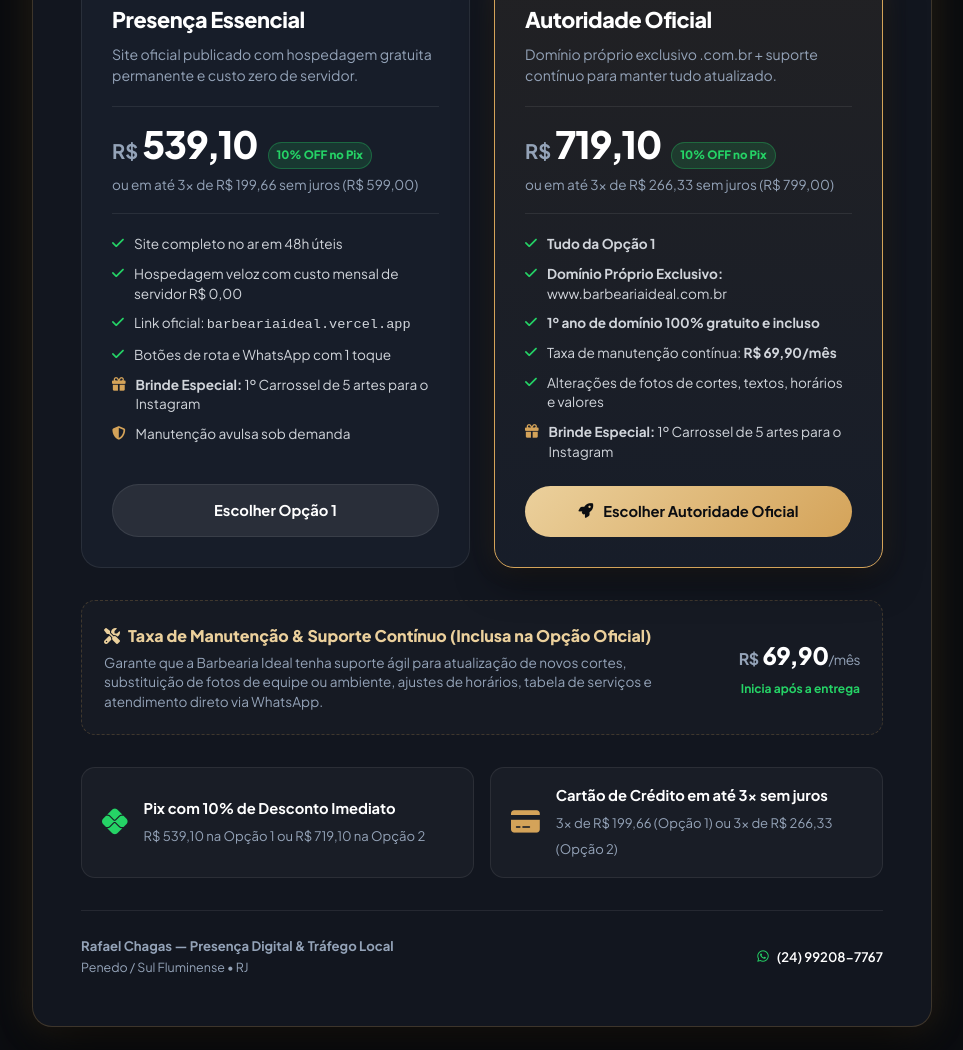
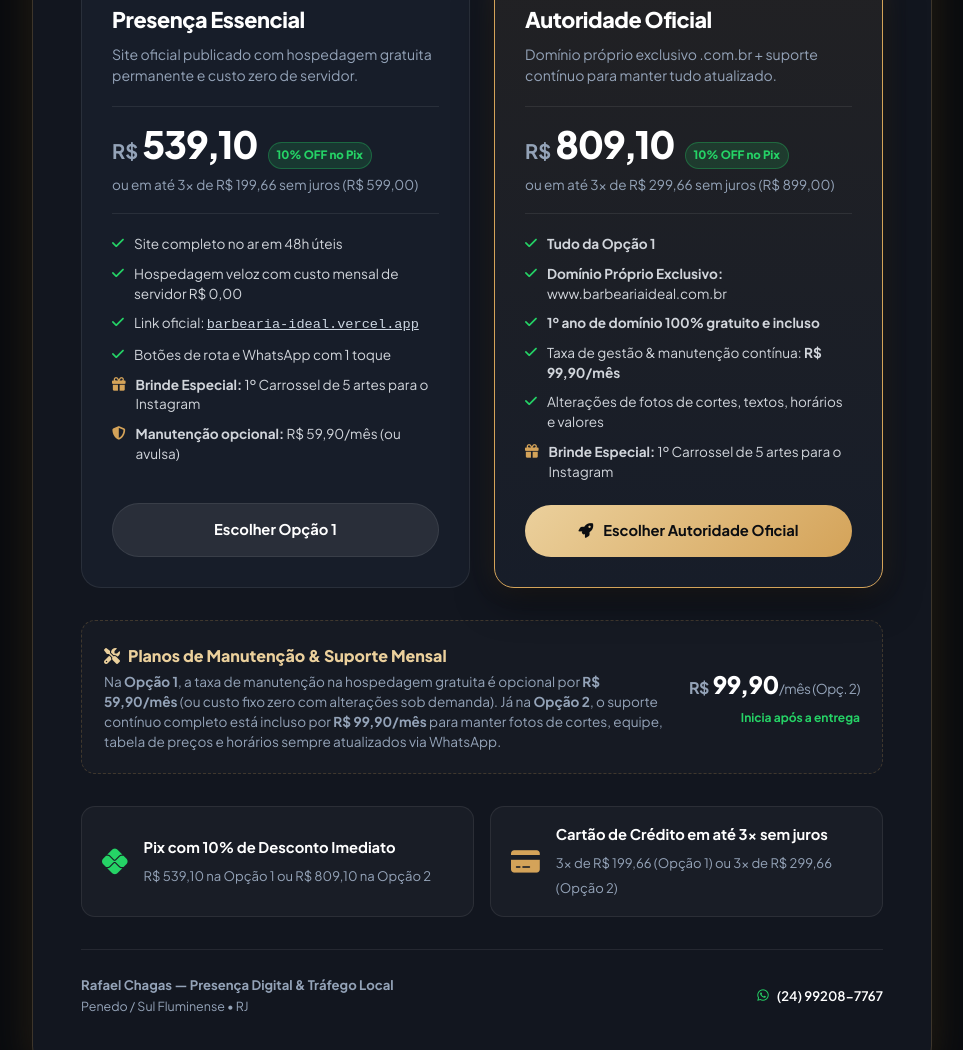
Before and after one commit to vemprapenedorj/Barbearia-Ideal, a plain HTML site: page propostas/proposta.html in a window 1280 px wide. Shown: the part 1126-2176 px from the top of the page, without its empty margins (158-1121 px from the left). Drawn offline with Linux system fonts and the light colour scheme.

Commit message:
Atualiza links da proposta comercial para o endereco online oficial (barbearia-ideal.vercel.app)

```diff
--- a/propostas/proposta.html
+++ b/propostas/proposta.html
@@ -1,5 +1,6 @@
 <!DOCTYPE html>
 <html lang="pt-BR">
+
 <head>
   <meta charset="UTF-8">
   <meta name="viewport" content="width=device-width, initial-scale=1.0">
@@ -8,7 +9,8 @@
 
   <link rel="preconnect" href="https://fonts.googleapis.com">
   <link rel="preconnect" href="https://fonts.gstatic.com" crossorigin>
-  <link href="https://fonts.googleapis.com/css2?family=Plus+Jakarta+Sans:wght@400;500;600;700;800;900&display=swap" rel="stylesheet">
+  <link href="https://fonts.googleapis.com/css2?family=Plus+Jakarta+Sans:wght@400;500;600;700;800;900&display=swap"
+    rel="stylesheet">
   <link rel="stylesheet" href="https://cdnjs.cloudflare.com/ajax/libs/font-awesome/6.5.1/css/all.min.css">
 
   <style>
@@ -29,7 +31,12 @@
       --radius-lg: 20px;
     }
 
-    * { box-sizing: border-box; margin: 0; padding: 0; text-decoration: none !important; }
+    * {
+      box-sizing: border-box;
+      margin: 0;
+      padding: 0;
+      text-decoration: none !important;
+    }
 
     body {
       font-family: 'Plus Jakarta Sans', sans-serif;
@@ -47,7 +54,7 @@
       border: 1px solid var(--border);
       border-radius: var(--radius-lg);
       padding: 48px;
-      box-shadow: 0 24px 60px rgba(0,0,0,0.7), 0 0 35px var(--gold-glow);
+      box-shadow: 0 24px 60px rgba(0, 0, 0, 0.7), 0 0 35px var(--gold-glow);
       position: relative;
       overflow: hidden;
     }
@@ -494,12 +501,33 @@
     }
 
     @media (max-width: 768px) {
-      .proposal-box { padding: 24px 18px; }
-      .features-grid, .pricing-grid, .payment-info-strip { grid-template-columns: 1fr; }
-      .header { flex-direction: column; align-items: flex-start; }
-      .header-badge { text-align: left; }
-      .maintenance-box { flex-direction: column; align-items: flex-start; }
-      .maintenance-price { text-align: left; }
+      .proposal-box {
+        padding: 24px 18px;
+      }
+
+      .features-grid,
+      .pricing-grid,
+      .payment-info-strip {
+        grid-template-columns: 1fr;
+      }
+
+      .header {
+        flex-direction: column;
+        align-items: flex-start;
+      }
+
+      .header-badge {
+        text-align: left;
+      }
+
+      .maintenance-box {
+        flex-direction: column;
+        align-items: flex-start;
+      }
+
+      .maintenance-price {
+        text-align: left;
+      }
     }
 
     @media print {
@@ -507,6 +535,7 @@
         size: A4 portrait;
         margin: 8mm 8mm;
       }
+
       body {
         background-color: #0b0d11 !important;
         -webkit-print-color-adjust: exact !important;
@@ -514,6 +543,7 @@
         color-adjust: exact !important;
         padding: 0 !important;
       }
+
       .proposal-box {
         max-width: 100% !important;
         border: 1px solid rgba(212, 163, 89, 0.3) !important;
@@ -521,16 +551,25 @@
         padding: 24px 28px !important;
         margin: 0 !important;
       }
-      .plan-card, .feature-card, .alert-box, .maintenance-box, .demo-strip, .pricing-grid, .pay-info-card {
+
+      .plan-card,
+      .feature-card,
+      .alert-box,
+      .maintenance-box,
+      .demo-strip,
+      .pricing-grid,
+      .pay-info-card {
         break-inside: avoid !important;
         page-break-inside: avoid !important;
       }
+
       .features-grid {
         display: grid !important;
         grid-template-columns: repeat(2, 1fr) !important;
         gap: 14px !important;
         margin-bottom: 24px !important;
       }
+
       .pricing-grid {
         display: grid !important;
         grid-template-columns: repeat(2, 1fr) !important;
@@ -539,19 +578,24 @@
         page-break-inside: avoid !important;
         margin-bottom: 24px !important;
       }
+
       .payment-info-strip {
         display: grid !important;
         grid-template-columns: repeat(2, 1fr) !important;
         gap: 14px !important;
         margin-bottom: 24px !important;
       }
-      .btn-primary, .btn-secondary, .btn-demo {
+
+      .btn-primary,
+      .btn-secondary,
+      .btn-demo {
         -webkit-print-color-adjust: exact !important;
         print-color-adjust: exact !important;
       }
     }
   </style>
 </head>
+
 <body>
 
   <div class="proposal-box">
@@ -567,17 +611,18 @@
       </div>
       <div class="header-badge">
         <span>Proposta Comercial</span><br>
-        <strong>15 de Novembro de 2026</strong>
+        <strong>21 de Novembro de 2026</strong>
       </div>
     </div>
 
     <!-- Faixa da Demonstração Pronta -->
     <div class="demo-strip">
       <div class="demo-strip-text">
-        <h4><i class="fa-solid fa-bolt" style="color: #25d366;"></i> A demonstração da landing page já está 100% pronta!</h4>
+        <h4><i class="fa-solid fa-bolt" style="color: #25d366;"></i> A demonstração da landing page já está 100% pronta!
+        </h4>
         <p>Com fotos reais da equipe e espaço, cardápio visual de serviços e chamada ágil no WhatsApp.</p>
       </div>
-      <a href="../index.html" target="_blank" class="btn-demo">
+      <a href="https://barbearia-ideal.vercel.app/" target="_blank" class="btn-demo">
         <i class="fa-solid fa-arrow-up-right-from-square"></i>
         <span>Abrir Demonstração</span>
       </a>
@@ -592,7 +637,11 @@
     <div class="alert-box">
       <h3>💈 Destaque dos mais de 10 anos de tradição & Atendimento por Ordem de Chegada</h3>
       <p>
-        A <strong>Barbearia Ideal</strong> possui tradição sólida, equipe experiente uniformizada e um ambiente 100% climatizado com café e bebidas geladas. No entanto, hoje a captação depende de quem já conhece o espaço ou passa pela porta. Com o site oficial publicado e linkado no Google Maps e na bio do Instagram, qualquer cliente novo que buscar por <em>"barbearia perto de mim"</em> ou <em>"corte degradê"</em> encontrará a barbearia com rota no mapa, preços claros e a certeza do atendimento por ordem de chegada sem complicação.
+        A <strong>Barbearia Ideal</strong> possui tradição sólida, equipe experiente uniformizada e um ambiente 100%
+        climatizado com café e bebidas geladas. No entanto, hoje a captação depende de quem já conhece o espaço ou passa
+        pela porta. Com o site oficial publicado e linkado no Google Maps e na bio do Instagram, qualquer cliente novo
+        que buscar por <em>"barbearia perto de mim"</em> ou <em>"corte degradê"</em> encontrará a barbearia com rota no
+        mapa, preços claros e a certeza do atendimento por ordem de chegada sem complicação.
       </p>
     </div>
 
@@ -605,12 +654,14 @@
     <div class="features-grid">
       <div class="feature-card">
         <h4><i class="fa-solid fa-mobile-screen-button"></i> Landing Page Mobile-First</h4>
-        <p>Desenvolvida para carregar em menos de 2s no celular, com fotos reais do espaço climatizado, cadeiras profissionais e equipe.</p>
+        <p>Desenvolvida para carregar em menos de 2s no celular, com fotos reais do espaço climatizado, cadeiras
+          profissionais e equipe.</p>
       </div>
 
       <div class="feature-card">
         <h4><i class="fa-solid fa-scissors"></i> Cardápio Visual de Serviços</h4>
-        <p>Exibição organizada dos principais serviços: Degradê/Fade, Barba na navalha, Combo Completo e Corte Personalizado.</p>
+        <p>Exibição organizada dos principais serviços: Degradê/Fade, Barba na navalha, Combo Completo e Corte
+          Personalizado.</p>
       </div>
 
       <div class="feature-card">
@@ -620,7 +671,8 @@
 
       <div class="feature-card">
         <h4><i class="fa-solid fa-clock"></i> Ordem de Chegada sem Dúvidas</h4>
-        <p>Comunicação clara sobre o modelo ágil sem agendamento prévio, orientando o cliente a comparecer com comodidade.</p>
+        <p>Comunicação clara sobre o modelo ágil sem agendamento prévio, orientando o cliente a comparecer com
+          comodidade.</p>
       </div>
     </div>
 
@@ -636,7 +688,8 @@
       <div class="plan-card">
         <div>
           <div class="plan-name">Presença Essencial</div>
-          <div class="plan-desc">Site oficial publicado com hospedagem gratuita permanente e custo zero de servidor.</div>
+          <div class="plan-desc">Site oficial publicado com hospedagem gratuita permanente e custo zero de servidor.
+          </div>
 
           <div class="plan-price-box">
             <div class="plan-price-pix">
@@ -648,15 +701,19 @@
 
           <ul class="plan-items">
             <li><i class="fa-solid fa-check"></i> <span>Site completo no ar em 48h úteis</span></li>
-            <li><i class="fa-solid fa-check"></i> <span>Hospedagem veloz com custo mensal de servidor R$ 0,00</span></li>
-            <li><i class="fa-solid fa-check"></i> <span>Link oficial: <code>barbeariaideal.vercel.app</code></span></li>
+            <li><i class="fa-solid fa-check"></i> <span>Hospedagem veloz com custo mensal de servidor R$ 0,00</span>
+            </li>
+            <li><i class="fa-solid fa-check"></i> <span>Link oficial: <a href="https://barbearia-ideal.vercel.app/" target="_blank" style="color: #cbd5e1; text-decoration: underline !important;"><code>barbearia-ideal.vercel.app</code></a></span></li>
             <li><i class="fa-solid fa-check"></i> <span>Botões de rota e WhatsApp com 1 toque</span></li>
-            <li><i class="fa-solid fa-gift" style="color: var(--gold);"></i> <span><strong>Brinde Especial:</strong> 1º Carrossel de 5 artes para o Instagram</span></li>
-            <li><i class="fa-solid fa-shield-halved" style="color: var(--gold);"></i> <span>Manutenção avulsa sob demanda</span></li>
+            <li><i class="fa-solid fa-gift" style="color: var(--gold);"></i> <span><strong>Brinde Especial:</strong> 1º
+                Carrossel de 5 artes para o Instagram</span></li>
+            <li><i class="fa-solid fa-shield-halved" style="color: var(--gold);"></i> <span><strong>Manutenção
+                  opcional:</strong> R$ 59,90/mês (ou avulsa)</span></li>
           </ul>
         </div>
 
-        <a href="https://wa.me/5524992087767?text=Ol%C3%A1%20Rafael!%20Gostei%20da%20Op%C3%A7%C3%A3o%201%20(Presen%C3%A7a%20Essencial%20-%20R%24%20599)%20para%20a%20Barbearia%20Ideal." target="_blank" class="btn-action btn-secondary">
+        <a href="https://api.whatsapp.com/send?phone=5524992087767&text=Ol%C3%A1%20Rafael!%20Gostei%20da%20Op%C3%A7%C3%A3o%201%20(Presen%C3%A7a%20Essencial%20-%20R%24%20599)%20para%20a%20Barbearia%20Ideal."
+          target="_blank" class="btn-action btn-secondary">
           <span>Escolher Opção 1</span>
         </a>
       </div>
@@ -670,23 +727,29 @@
 
           <div class="plan-price-box">
             <div class="plan-price-pix">
-              <span class="price-value"><span class="price-curr">R$</span> 719,10</span>
+              <span class="price-value"><span class="price-curr">R$</span> 809,10</span>
               <span class="price-badge-pix">10% OFF no Pix</span>
             </div>
-            <div class="price-installments">ou em até 3x de R$ 266,33 sem juros (R$ 799,00)</div>
+            <div class="price-installments">ou em até 3x de R$ 299,66 sem juros (R$ 899,00)</div>
           </div>
 
           <ul class="plan-items">
             <li><i class="fa-solid fa-check"></i> <span><strong>Tudo da Opção 1</strong></span></li>
-            <li><i class="fa-solid fa-check"></i> <span><strong>Domínio Próprio Exclusivo:</strong> www.barbeariaideal.com.br</span></li>
-            <li><i class="fa-solid fa-check"></i> <span><strong>1º ano de domínio 100% gratuito e incluso</strong></span></li>
-            <li><i class="fa-solid fa-check"></i> <span>Taxa de manutenção contínua: <strong>R$ 69,90/mês</strong></span></li>
-            <li><i class="fa-solid fa-check"></i> <span>Alterações de fotos de cortes, textos, horários e valores</span></li>
-            <li><i class="fa-solid fa-gift" style="color: var(--gold);"></i> <span><strong>Brinde Especial:</strong> 1º Carrossel de 5 artes para o Instagram</span></li>
+            <li><i class="fa-solid fa-check"></i> <span><strong>Domínio Próprio Exclusivo:</strong>
+                www.barbeariaideal.com.br</span></li>
+            <li><i class="fa-solid fa-check"></i> <span><strong>1º ano de domínio 100% gratuito e
+                  incluso</strong></span></li>
+            <li><i class="fa-solid fa-check"></i> <span>Taxa de gestão & manutenção contínua: <strong>R$
+                  99,90/mês</strong></span></li>
+            <li><i class="fa-solid fa-check"></i> <span>Alterações de fotos de cortes, textos, horários e valores</span>
+            </li>
+            <li><i class="fa-solid fa-gift" style="color: var(--gold);"></i> <span><strong>Brinde Especial:</strong> 1º
+                Carrossel de 5 artes para o Instagram</span></li>
           </ul>
         </div>
 
-        <a href="https://wa.me/5524992087767?text=Ol%C3%A1%20Rafael!%20Quero%20a%20Op%C3%A7%C3%A3o%202%20(Autoridade%20Oficial%20com%20Dom%C3%ADnio%20-%20R%24%20799)%20para%20a%20Barbearia%20Ideal." target="_blank" class="btn-action btn-primary">
+        <a href="https://api.whatsapp.com/send?phone=5524992087767&text=Ol%C3%A1%20Rafael!%20Quero%20a%20Op%C3%A7%C3%A3o%202%20(Autoridade%20Oficial%20com%20Dom%C3%ADnio%20-%20R%24%20899)%20para%20a%20Barbearia%20Ideal."
+          target="_blank" class="btn-action btn-primary">
           <i class="fa-solid fa-rocket"></i>
           <span>Escolher Autoridade Oficial</span>
         </a>
@@ -694,14 +757,18 @@
 
     </div>
 
-    <!-- Adendo de Manutenção do Plano 799 -->
+    <!-- Adendo de Manutenção -->
     <div class="maintenance-box">
       <div class="maintenance-content">
-        <h4><i class="fa-solid fa-screwdriver-wrench"></i> Taxa de Manutenção & Suporte Contínuo (Inclusa na Opção Oficial)</h4>
-        <p>Garante que a Barbearia Ideal tenha suporte ágil para atualização de novos cortes, substituição de fotos de equipe ou ambiente, ajustes de horários, tabela de serviços e atendimento direto via WhatsApp.</p>
+        <h4><i class="fa-solid fa-screwdriver-wrench"></i> Planos de Manutenção & Suporte Mensal</h4>
+        <p>Na <strong>Opção 1</strong>, a taxa de manutenção na hospedagem gratuita é opcional por <strong>R$
+            59,90/mês</strong> (ou custo fixo zero com alterações sob demanda). Já na <strong>Opção 2</strong>, o
+          suporte contínuo completo está incluso por <strong>R$ 99,90/mês</strong> para manter fotos de cortes, equipe,
+          tabela de preços e horários sempre atualizados via WhatsApp.</p>
       </div>
       <div class="maintenance-price">
-        <div class="val"><span style="font-size: 1rem; color: #94a3b8; font-weight: 700;">R$</span> 69,90<span style="font-size: 0.85rem; color: var(--text-muted); font-weight: 400;">/mês</span></div>
+        <div class="val"><span style="font-size: 1rem; color: #94a3b8; font-weight: 700;">R$</span> 99,90<span
+            style="font-size: 0.85rem; color: var(--text-muted); font-weight: 400;">/mês (Opç. 2)</span></div>
         <span style="font-size: 0.75rem; color: var(--green); font-weight: 700;">Inicia após a entrega</span>
       </div>
     </div>
@@ -712,14 +779,14 @@
         <i class="fa-brands fa-pix" style="color: var(--green); font-size: 1.6rem;"></i>
         <div>
           <strong>Pix com 10% de Desconto Imediato</strong>
-          <span>R$ 539,10 na Opção 1 ou R$ 719,10 na Opção 2</span>
+          <span>R$ 539,10 na Opção 1 ou R$ 809,10 na Opção 2</span>
         </div>
       </div>
       <div class="pay-info-card">
         <i class="fa-solid fa-credit-card" style="color: var(--gold); font-size: 1.6rem;"></i>
         <div>
           <strong>Cartão de Crédito em até 3x sem juros</strong>
-          <span>3x de R$ 199,66 (Opção 1) ou 3x de R$ 266,33 (Opção 2)</span>
+          <span>3x de R$ 199,66 (Opção 1) ou 3x de R$ 299,66 (Opção 2)</span>
         </div>
       </div>
     </div>
@@ -739,4 +806,5 @@
   </div>
 
 </body>
+
 </html>
```
Also changed, not shown: site/proposta.html (+106 -38 lines), 3 other files.
